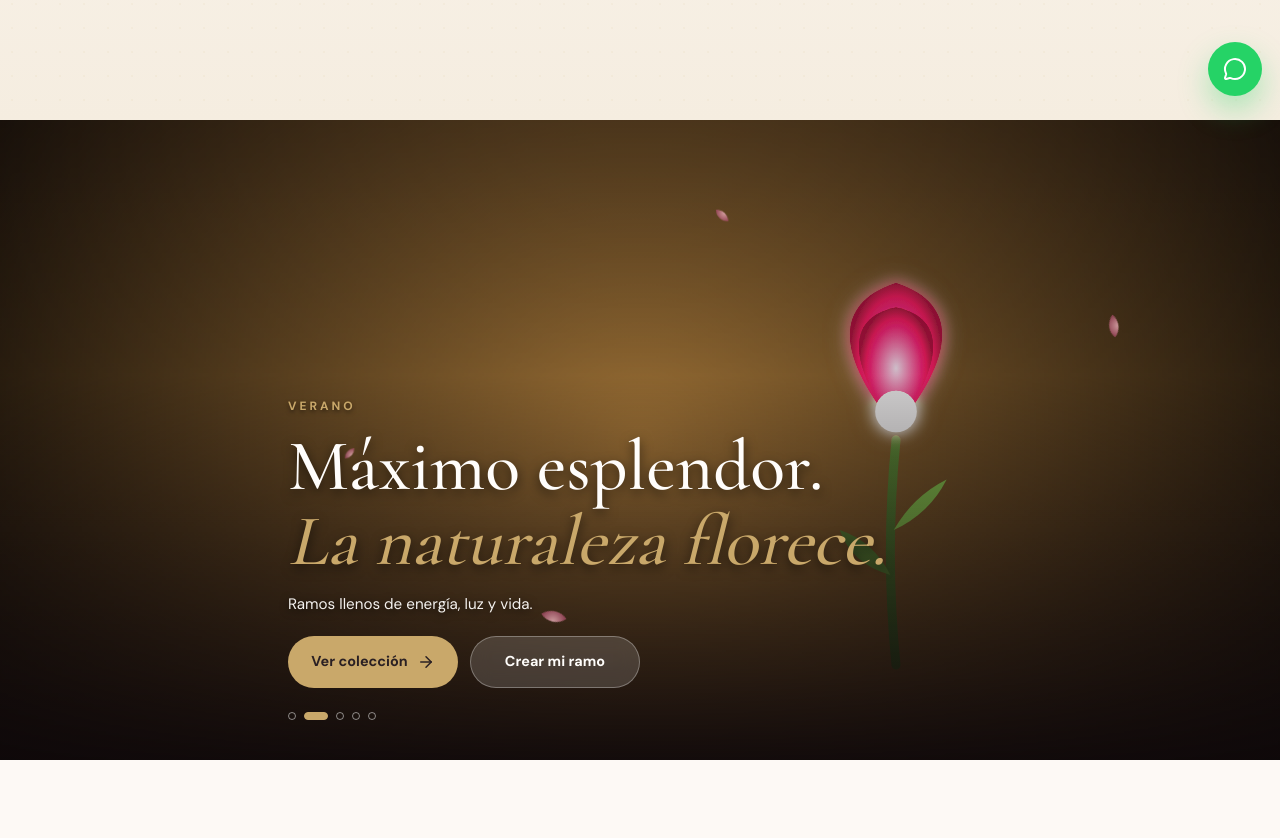
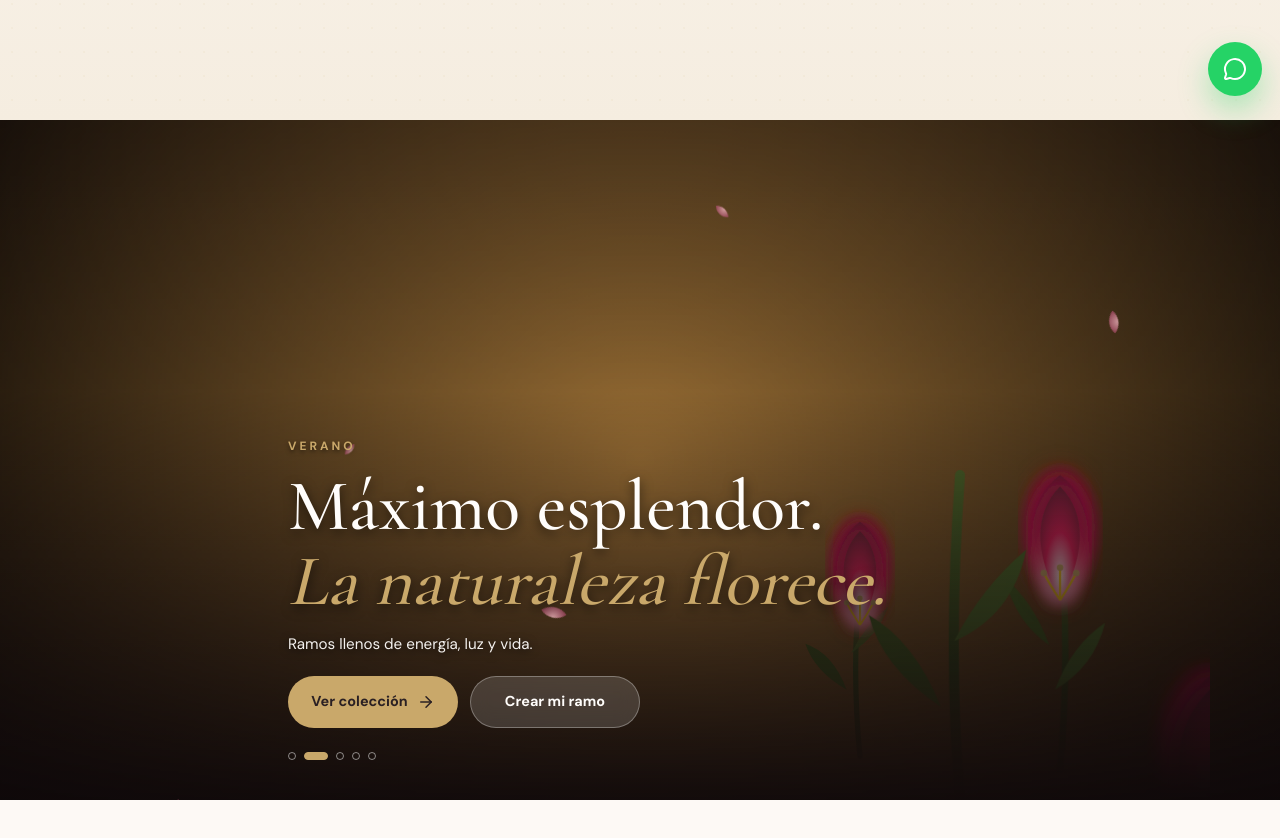
Before and after one commit to Enrique-designweb/aris-eternal-flowers, a Next.js app: page / in a window 1280 px wide. Shown: the part 680-1518 px from the top of the page. Built offline with nearby package versions, Linux system fonts and the light colour scheme.

Commit message:
Rediseño del banner: Jardin de 3 lirios con ciclo de vida

```diff
--- a/app/globals.css
+++ b/app/globals.css
@@ -1730,10 +1730,9 @@ img {
    ========================================= */
 
 .cinematic-banner {
-  /* Altura reducida para que no ocupe toda la pantalla en móvil */
-  height: 80svh;
-  min-height: 550px;
-  max-height: 750px;
+  height: 85svh;
+  min-height: 600px;
+  max-height: 800px;
   overflow: hidden;
   position: relative;
   width: 100%;
@@ -1754,7 +1753,7 @@ img {
   transform: scale(1.1);
 }
 
-/* Fondos Estacionales (Ligeramente iluminados) */
+/* Fondos Estacionales */
 .bg-spring { background: radial-gradient(circle at 50% 50%, #8c4560 0%, #1c0e13 100%); }
 .bg-summer { background: radial-gradient(circle at 50% 50%, #b8853e 0%, #1c140a 100%); }
 .bg-autumn { background: radial-gradient(circle at 50% 50%, #8a3b2a 0%, #140806 100%); }
@@ -1762,7 +1761,6 @@ img {
 .bg-eternal { background: radial-gradient(circle at 50% 50%, var(--color-burgundy) 0%, #0d0407 100%); }
 
 .cinematic-overlay {
-  /* Overlay un poco más suave en el centro para que la flor brille */
   background: linear-gradient(
     to bottom,
     rgba(14, 8, 10, 0.4) 0%,
@@ -1775,7 +1773,6 @@ img {
   z-index: 2;
 }
 
-/* Pétalos cayendo */
 .cinematic-petals {
   inset: 0;
   overflow: hidden;
@@ -1807,21 +1804,22 @@ img {
   100% { transform: translate3d(50px, 110vh, 0) rotate(360deg); opacity: 0; }
 }
 
-/* --- FLOR DE FONDO (Más iluminada) --- */
+/* --- JARDÍN DE LIRIOS (Fondo) --- */
 .cinematic-flower-bg {
   position: absolute;
-  top: 50%;
+  bottom: 0; /* Pegado a la base del banner */
   left: 50%;
-  transform: translate(-50%, -50%);
-  width: 90vw;
-  max-width: 450px;
-  height: 90vw;
-  max-height: 450px;
+  transform: translateX(-50%);
+  width: 100%;
+  max-width: 500px;
+  height: 80%;
   z-index: 1;
-  opacity: 0.9; /* Antes 0.6, ahora resalta más */
-  filter: brightness(1.2); /* Subimos el brillo base */
+  opacity: 0.85;
   pointer-events: none;
   transition: all 2s ease-in-out;
+  /* Difuminado en la parte inferior para que se integre con el fondo */
+  mask-image: linear-gradient(to top, transparent 0%, black 20%);
+  -webkit-mask-image: linear-gradient(to top, transparent 0%, black 20%);
 }
 
 /* --- LAYOUT Y TEXTOS --- */
@@ -1950,20 +1948,22 @@ img {
     width: 55%;
   }
   .cinematic-flower-bg {
-    left: 70%;
-    opacity: 1;
-    filter: brightness(1.3);
-  }
-}
-
-/* =========================================
-   EL CICLO DE VIDA REAL (Animaciones CSS)
+    left: 75%;
+    transform: translateX(-50%);
+    height: 95%;
+  }
+}
+
+/* =========================================
+   EL CICLO DE VIDA DEL JARDÍN (Animaciones)
    ========================================= */
 
 .flower-scene {
   width: 100%;
   height: 100%;
-  transition: all 2s ease-in-out;
+  display: flex;
+  align-items: flex-end;
+  justify-content: center;
 }
 
 .blooming-svg {
@@ -1972,18 +1972,24 @@ img {
   overflow: visible;
 }
 
-/* El tallo */
+/* Tallos */
 .stem {
-  stroke-dasharray: 250;
-  stroke-dashoffset: 250;
-  transition: stroke-dashoffset 2s ease-out, transform 2s ease-in-out;
+  stroke-dasharray: 300;
+  stroke-dashoffset: 300;
+  transition: stroke-dashoffset 2s ease-out, transform 2s ease-in-out, stroke 2s ease;
   transform-origin: bottom center;
 }
 
-/* Las hojas y pétalos */
+/* Hojas y Pétalos */
 .leaf, .petal {
   opacity: 0;
   transition: all 1.5s ease-in-out;
+  transform-origin: center;
+}
+
+/* Los pétalos se abren desde el centro de su propia flor */
+.lily .petal {
+  transform-origin: 0px 0px;
 }
 
 /* --- PRIMAVERA (Crecimiento) --- */
@@ -1992,43 +1998,52 @@ img {
 .season-0 .petal { opacity: 1; transform: scale(1); }
 .season-0 .p-front { transform: scale(1) rotate(0deg); }
 .season-0 .p-back { transform: scale(1) rotate(0deg); }
-.season-0 .cinematic-flower-bg { filter: brightness(1.2) drop-shadow(0 0 15px rgba(232, 28, 94, 0.5)); }
+.season-0 .flower-center { opacity: 1; transform: scale(1); }
+.season-0 .cinematic-flower-bg { filter: brightness(1.2) drop-shadow(0 0 20px rgba(232, 28, 94, 0.4)); }
 
 /* --- VERANO (Máximo esplendor) --- */
 .season-1 .stem { stroke-dashoffset: 0; }
-.season-1 .leaf { opacity: 1; }
+.season-1 .leaf { opacity: 1; transform: scale(1.05); }
 .season-1 .petal { opacity: 1; transform: scale(1.05); }
-.season-1 .flower-head { animation: breathe 3s ease-in-out infinite alternate; }
-.season-1 .cinematic-flower-bg { filter: brightness(1.3) drop-shadow(0 0 25px rgba(255, 182, 193, 0.7)); }
-
-@keyframes breathe {
-  0% { transform: translate(150px, 190px) scale(1); }
-  100% { transform: translate(150px, 190px) scale(1.03); }
+.season-1 .flower-center { opacity: 1; }
+.season-1 .lily-center .flower-head { animation: breathe-center 3s ease-in-out infinite alternate; }
+.season-1 .lily-left .flower-head { animation: breathe-side 3s ease-in-out infinite alternate 0.5s; }
+.season-1 .lily-right .flower-head { animation: breathe-side 3s ease-in-out infinite alternate 0.8s; }
+.season-1 .cinematic-flower-bg { filter: brightness(1.4) drop-shadow(0 0 35px rgba(255, 182, 193, 0.6)); }
+
+@keyframes breathe-center {
+  0% { transform: translate(200px, 220px) scale(1); }
+  100% { transform: translate(200px, 220px) scale(1.02); }
+}
+@keyframes breathe-side {
+  0% { transform: scale(1); }
+  100% { transform: scale(1.03); }
 }
 
 /* --- OTOÑO (Cambio de color) --- */
 .season-2 .stem { stroke-dashoffset: 0; stroke: #5c4028; }
 .season-2 .leaf { opacity: 1; fill: #8c5a2b; }
 .season-2 .petal { opacity: 1; transform: scale(0.95); fill: #b85c38; }
-.season-2 .cinematic-flower-bg { filter: brightness(1.1) sepia(0.4) drop-shadow(0 0 15px rgba(184, 92, 56, 0.5)); }
+.season-2 .flower-center { opacity: 1; filter: sepia(1); }
+.season-2 .cinematic-flower-bg { filter: brightness(1.1) sepia(0.4) drop-shadow(0 0 20px rgba(184, 92, 56, 0.5)); }
 
 /* --- INVIERNO (Muerte y caída) --- */
-.season-3 .stem { stroke-dashoffset: 0; stroke: #2b2b2b; transform: rotate(15deg); }
-.season-3 .leaf { opacity: 0; transform: translateY(20px) rotate(45deg); }
-.season-3 .petal { opacity: 0; transform: translateY(60px) scale(0.5); }
+.season-3 .stem { stroke-dashoffset: 0; stroke: #2b2b2b; transform: rotate(10deg); }
+.season-3 .lily-right .stem { transform: rotate(-12deg); }
+.season-3 .leaf { opacity: 0; transform: translateY(30px) rotate(45deg); }
+.season-3 .petal { opacity: 0; transform: translateY(80px) scale(0.4); }
 .season-3 .flower-center { opacity: 0; }
-/* Oscurecemos un poco la flor en invierno */
-.season-3 .cinematic-flower-bg { filter: brightness(0.6) grayscale(0.8); }
+.season-3 .cinematic-flower-bg { filter: brightness(0.5) grayscale(1); }
 
 /* --- ETERNO (Resurrección Dorada) --- */
 .season-4 .stem { stroke-dashoffset: 0; stroke: var(--color-gold); transform: rotate(0deg); }
 .season-4 .leaf { opacity: 1; fill: var(--color-gold); }
 .season-4 .petal { opacity: 1; transform: scale(1.1); fill: url(#petalGold); }
-.season-4 .flower-head { animation: float-eternal 4s ease-in-out infinite alternate; }
-/* Súper resplandor dorado */
-.season-4 .cinematic-flower-bg { filter: brightness(1.5) drop-shadow(0 0 35px rgba(245, 197, 24, 0.9)); }
+.season-4 .flower-center { opacity: 1; filter: brightness(1.5); }
+.season-4 .lily-center .flower-head { animation: float-eternal 4s ease-in-out infinite alternate; }
+.season-4 .cinematic-flower-bg { filter: brightness(1.6) drop-shadow(0 0 45px rgba(245, 197, 24, 0.8)); }
 
 @keyframes float-eternal {
-  0% { transform: translate(150px, 180px); }
-  100% { transform: translate(150px, 190px); }
-}
+  0% { transform: translate(200px, 210px); }
+  100% { transform: translate(200px, 220px); }
+}
--- a/components/blooming-flower.tsx
+++ b/components/blooming-flower.tsx
@@ -4,66 +4,128 @@ export function BloomingFlower({ season }: { season: number }) {
   return (
     <div className={`flower-scene season-${season}`}>
       <svg
-        viewBox="0 0 300 400"
+        viewBox="0 0 400 400"
         className="blooming-svg"
         xmlns="http://www.w3.org/2000/svg"
+        preserveAspectRatio="xMidYMax meet"
       >
         <defs>
+          {/* Gradientes del tallo y hojas */}
           <linearGradient id="stemGrad" x1="0%" y1="0%" x2="0%" y2="100%">
             <stop offset="0%" stopColor="#4a702c" />
-            <stop offset="100%" stopColor="#2e4a1c" />
+            <stop offset="100%" stopColor="#1c2e11" />
           </linearGradient>
 
-          <radialGradient id="petalGrad" cx="50%" cy="50%" r="50%">
-            <stop offset="0%" stopColor="#ffb6c1" /> {/* Rosa muy claro */}
-            <stop offset="70%" stopColor="#e81c5e" /> {/* Rosa vibrante */}
-            <stop offset="100%" stopColor="#8c1133" />
+          {/* Gradiente de los pétalos del lirio (Rosa suave a Borgoña) */}
+          <radialGradient id="petalGrad" cx="50%" cy="80%" r="80%">
+            <stop offset="0%" stopColor="#fff0f5" /> {/* Blanco rosado */}
+            <stop offset="50%" stopColor="#e81c5e" /> {/* Rosa vibrante */}
+            <stop offset="100%" stopColor="#6d1f3a" /> {/* Borgoña */}
           </radialGradient>
 
-          <radialGradient id="petalGold" cx="50%" cy="50%" r="50%">
+          {/* Gradiente dorado para el final */}
+          <radialGradient id="petalGold" cx="50%" cy="80%" r="80%">
             <stop offset="0%" stopColor="#fff8d6" />
-            <stop offset="60%" stopColor="#f5c518" />
+            <stop offset="50%" stopColor="#f5c518" />
             <stop offset="100%" stopColor="#c9a86a" />
           </radialGradient>
 
-          {/* Filtro de resplandor para toda la flor */}
+          {/* Filtro de resplandor (Glow) */}
           <filter id="glow" x="-30%" y="-30%" width="160%" height="160%">
-            <feGaussianBlur stdDeviation="6" result="blur" />
+            <feGaussianBlur stdDeviation="8" result="blur" />
             <feComposite in="SourceGraphic" in2="blur" operator="over" />
-            <feDropShadow dx="0" dy="0" stdDeviation="8" floodColor="#ffb6c1" floodOpacity="0.5" />
+            <feDropShadow dx="0" dy="0" stdDeviation="10" floodColor="#e81c5e" floodOpacity="0.5" />
           </filter>
         </defs>
 
-        {/* TALLO */}
-        <path
-          className="stem"
-          d="M150,400 Q140,300 150,200"
-          stroke="url(#stemGrad)"
-          strokeWidth="8"
-          fill="none"
-          strokeLinecap="round"
-        />
+        {/* =========================================
+            LIRIO IZQUIERDO (Más pequeño)
+            ========================================= */}
+        <g className="lily lily-left" transform="translate(120, 260) scale(0.7)">
+          <path className="stem" d="M0,150 Q-10,50 0,-50" stroke="url(#stemGrad)" strokeWidth="6" fill="none" strokeLinecap="round" />
+          <path className="leaf" d="M-5,80 Q-40,60 -50,30 Q-20,40 -5,80" fill="#3e6123" />
+          <path className="leaf" d="M0,40 Q30,20 40,-10 Q15,10 0,40" fill="#4a702c" />
 
-        {/* HOJAS */}
-        <g className="leaves">
-          <path className="leaf" d="M145,320 Q110,310 100,280 Q130,290 145,320" fill="#4a702c" />
-          <path className="leaf" d="M148,280 Q180,265 195,235 Q165,250 148,280" fill="#6b9e3e" />
+          <g className="flower-head" transform="translate(0, -50)">
+            {/* Pétalos traseros */}
+            <path className="petal p-back" d="M0,0 C-20,-30 -40,-80 0,-110 C40,-80 20,-30 0,0" fill="url(#petalGrad)" filter="url(#glow)"/>
+            <path className="petal p-back" d="M0,0 C-20,-30 -40,-80 0,-110 C40,-80 20,-30 0,0" fill="url(#petalGrad)" filter="url(#glow)" transform="rotate(120)" />
+            <path className="petal p-back" d="M0,0 C-20,-30 -40,-80 0,-110 C40,-80 20,-30 0,0" fill="url(#petalGrad)" filter="url(#glow)" transform="rotate(240)" />
+            {/* Pétalos frontales */}
+            <path className="petal p-front" d="M0,0 C-15,-25 -30,-70 0,-100 C30,-70 15,-25 0,0" fill="url(#petalGrad)" filter="url(#glow)" transform="rotate(60)" />
+            <path className="petal p-front" d="M0,0 C-15,-25 -30,-70 0,-100 C30,-70 15,-25 0,0" fill="url(#petalGrad)" filter="url(#glow)" transform="rotate(180)" />
+            <path className="petal p-front" d="M0,0 C-15,-25 -30,-70 0,-100 C30,-70 15,-25 0,0" fill="url(#petalGrad)" filter="url(#glow)" transform="rotate(300)" />
+            {/* Estambres (Centro) */}
+            <g className="flower-center">
+              <path d="M0,0 Q-10,-15 -15,-25" stroke="#f5c518" strokeWidth="2" fill="none" />
+              <circle cx="-15" cy="-25" r="3" fill="#c9a86a" />
+              <path d="M0,0 Q10,-15 15,-25" stroke="#f5c518" strokeWidth="2" fill="none" />
+              <circle cx="15" cy="-25" r="3" fill="#c9a86a" />
+              <path d="M0,0 Q0,-20 0,-30" stroke="#f5c518" strokeWidth="2" fill="none" />
+              <circle cx="0" cy="-30" r="3" fill="#c9a86a" />
+            </g>
+          </g>
         </g>
 
-        {/* FLOR (Aplicamos el filtro de luz aquí) */}
-        <g className="flower-head" transform="translate(150, 190)" filter="url(#glow)">
-          {/* Pétalos traseros */}
-          <path className="petal p-back" d="M0,0 C-40,-50 -60,-100 0,-120 C60,-100 40,-50 0,0" fill="url(#petalGrad)" />
-          <path className="petal p-back" d="M0,0 C40,-50 60,-100 0,-120 C-60,-100 -40,-50 0,0" fill="url(#petalGrad)" transform="rotate(60)" />
-          <path className="petal p-back" d="M0,0 C40,-50 60,-100 0,-120 C-60,-100 -40,-50 0,0" fill="url(#petalGrad)" transform="rotate(-60)" />
+        {/* =========================================
+            LIRIO DERECHO (Mediano)
+            ========================================= */}
+        <g className="lily lily-right" transform="translate(280, 240) scale(0.85)">
+          <path className="stem" d="M0,160 Q10,50 0,-60" stroke="url(#stemGrad)" strokeWidth="6" fill="none" strokeLinecap="round" />
+          <path className="leaf" d="M5,90 Q40,70 50,30 Q20,50 5,90" fill="#4a702c" />
+          <path className="leaf" d="M0,50 Q-30,30 -40,-10 Q-15,10 0,50" fill="#3e6123" />
 
-          {/* Pétalos frontales */}
-          <path className="petal p-front" d="M0,0 C-30,-40 -50,-90 0,-100 C50,-90 30,-40 0,0" fill="url(#petalGrad)" />
-          <path className="petal p-front" d="M0,0 C30,-40 50,-90 0,-100 C-50,-90 -30,-40 0,0" fill="url(#petalGrad)" transform="rotate(45)" />
-          <path className="petal p-front" d="M0,0 C30,-40 50,-90 0,-100 C-50,-90 -30,-40 0,0" fill="url(#petalGrad)" transform="rotate(-45)" />
+          <g className="flower-head" transform="translate(0, -60)">
+            <path className="petal p-back" d="M0,0 C-20,-30 -40,-80 0,-110 C40,-80 20,-30 0,0" fill="url(#petalGrad)" filter="url(#glow)"/>
+            <path className="petal p-back" d="M0,0 C-20,-30 -40,-80 0,-110 C40,-80 20,-30 0,0" fill="url(#petalGrad)" filter="url(#glow)" transform="rotate(120)" />
+            <path className="petal p-back" d="M0,0 C-20,-30 -40,-80 0,-110 C40,-80 20,-30 0,0" fill="url(#petalGrad)" filter="url(#glow)" transform="rotate(240)" />
+            <path className="petal p-front" d="M0,0 C-15,-25 -30,-70 0,-100 C30,-70 15,-25 0,0" fill="url(#petalGrad)" filter="url(#glow)" transform="rotate(60)" />
+            <path className="petal p-front" d="M0,0 C-15,-25 -30,-70 0,-100 C30,-70 15,-25 0,0" fill="url(#petalGrad)" filter="url(#glow)" transform="rotate(180)" />
+            <path className="petal p-front" d="M0,0 C-15,-25 -30,-70 0,-100 C30,-70 15,-25 0,0" fill="url(#petalGrad)" filter="url(#glow)" transform="rotate(300)" />
+            <g className="flower-center">
+              <path d="M0,0 Q-10,-15 -15,-25" stroke="#f5c518" strokeWidth="2" fill="none" />
+              <circle cx="-15" cy="-25" r="3" fill="#c9a86a" />
+              <path d="M0,0 Q10,-15 15,-25" stroke="#f5c518" strokeWidth="2" fill="none" />
+              <circle cx="15" cy="-25" r="3" fill="#c9a86a" />
+              <path d="M0,0 Q0,-20 0,-30" stroke="#f5c518" strokeWidth="2" fill="none" />
+              <circle cx="0" cy="-30" r="3" fill="#c9a86a" />
+            </g>
+          </g>
+        </g>
 
-          {/* Centro brillante */}
-          <circle className="flower-center" cx="0" cy="-15" r="18" fill="#fff8d6" />
+        {/* =========================================
+            LIRIO CENTRAL (El más grande y protagonista)
+            ========================================= */}
+        <g className="lily lily-center" transform="translate(200, 220)">
+          <path className="stem" d="M0,180 Q-10,60 0,-80" stroke="url(#stemGrad)" strokeWidth="8" fill="none" strokeLinecap="round" />
+          <path className="leaf" d="M-5,110 Q-50,80 -60,40 Q-25,60 -5,110" fill="#3e6123" />
+          <path className="leaf" d="M5,60 Q50,40 60,-10 Q25,20 5,60" fill="#4a702c" />
+
+          <g className="flower-head" transform="translate(0, -80)">
+            {/* Pétalos traseros */}
+            <path className="petal p-back" d="M0,0 C-25,-35 -50,-90 0,-130 C50,-90 25,-35 0,0" fill="url(#petalGrad)" filter="url(#glow)"/>
+            <path className="petal p-back" d="M0,0 C-25,-35 -50,-90 0,-130 C50,-90 25,-35 0,0" fill="url(#petalGrad)" filter="url(#glow)" transform="rotate(120)" />
+            <path className="petal p-back" d="M0,0 C-25,-35 -50,-90 0,-130 C50,-90 25,-35 0,0" fill="url(#petalGrad)" filter="url(#glow)" transform="rotate(240)" />
+
+            {/* Pétalos frontales */}
+            <path className="petal p-front" d="M0,0 C-20,-30 -40,-80 0,-120 C40,-80 20,-30 0,0" fill="url(#petalGrad)" filter="url(#glow)" transform="rotate(60)" />
+            <path className="petal p-front" d="M0,0 C-20,-30 -40,-80 0,-120 C40,-80 20,-30 0,0" fill="url(#petalGrad)" filter="url(#glow)" transform="rotate(180)" />
+            <path className="petal p-front" d="M0,0 C-20,-30 -40,-80 0,-120 C40,-80 20,-30 0,0" fill="url(#petalGrad)" filter="url(#glow)" transform="rotate(300)" />
+
+            {/* Estambres Centrales (Más grandes) */}
+            <g className="flower-center">
+              <path d="M0,0 Q-15,-20 -25,-35" stroke="#f5c518" strokeWidth="3" fill="none" strokeLinecap="round" />
+              <circle cx="-25" cy="-35" r="4" fill="#e81c5e" />
+              <path d="M0,0 Q15,-20 25,-35" stroke="#f5c518" strokeWidth="3" fill="none" strokeLinecap="round" />
+              <circle cx="25" cy="-35" r="4" fill="#e81c5e" />
+              <path d="M0,0 Q0,-25 0,-45" stroke="#f5c518" strokeWidth="3" fill="none" strokeLinecap="round" />
+              <circle cx="0" cy="-45" r="4" fill="#e81c5e" />
+              <path d="M0,0 Q-25,-10 -35,-15" stroke="#f5c518" strokeWidth="3" fill="none" strokeLinecap="round" />
+              <circle cx="-35" cy="-15" r="4" fill="#e81c5e" />
+              <path d="M0,0 Q25,-10 35,-15" stroke="#f5c518" strokeWidth="3" fill="none" strokeLinecap="round" />
+              <circle cx="35" cy="-15" r="4" fill="#e81c5e" />
+            </g>
+          </g>
         </g>
       </svg>
     </div>
```
